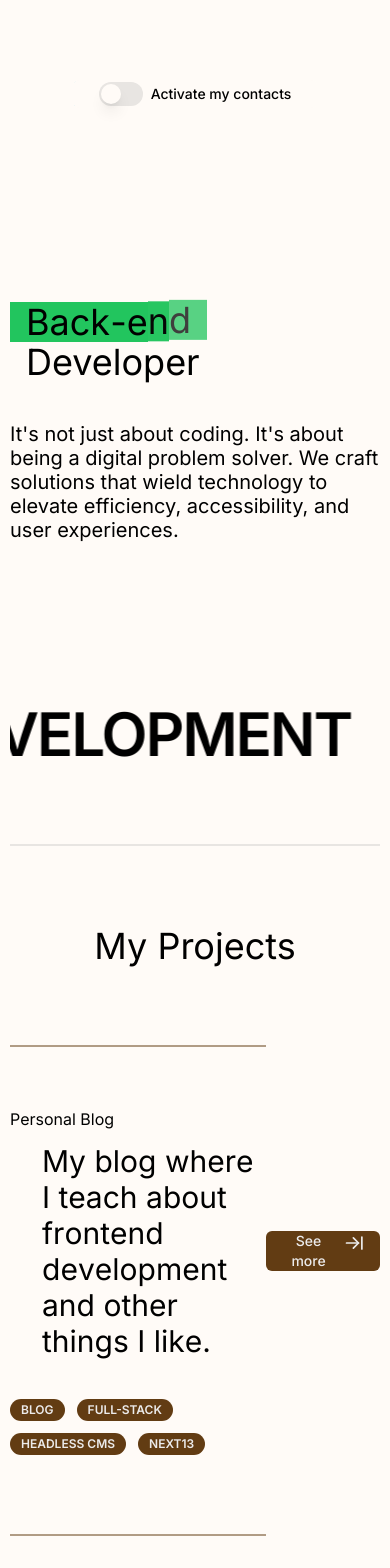
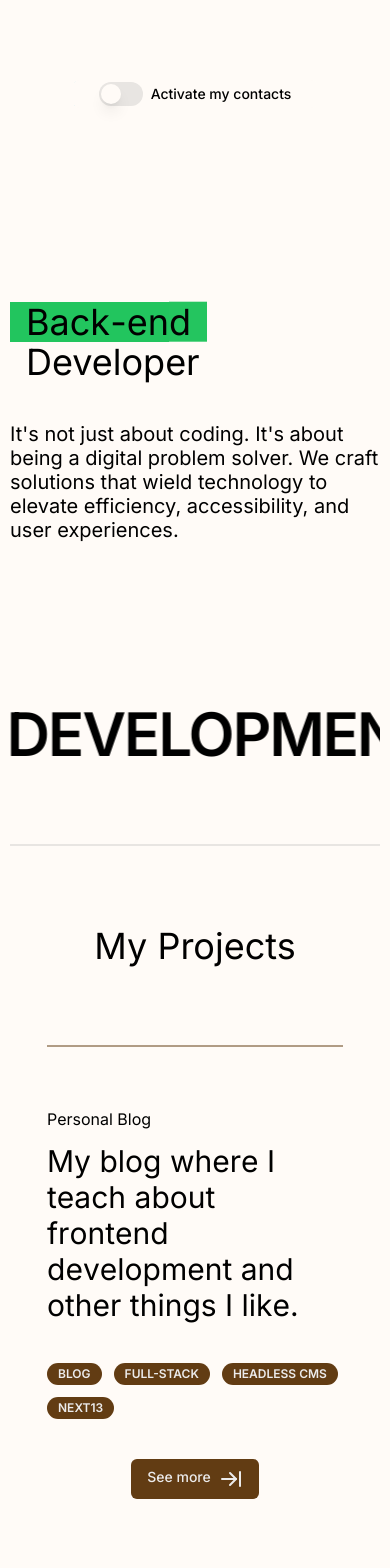
Before and after one commit to Luccatp/luisaoliveira, a Next.js app: page /my-skills in a window 390 px wide. Shown: the top 1568 px of the page. Built offline with nearby package versions, Linux system fonts and the light colour scheme.

Commit message:
feat: mob responsiveness

```diff
--- a/components/ProjectCard.tsx
+++ b/components/ProjectCard.tsx
@@ -22,7 +22,7 @@ const ProjectCard: FC<ProjectCardProps> = ({
   link,
 }) => {
   return (
-    <div className="flex justify-between items-center w-full">
+    <div className="flex justify-between flex-col gap-10 sm:flex-row sm:gap-10 items-center w-full">
       <div className={"flex flex-col items-end w-4/5 gap-10"}>
         <BouncingLine />
         <div className={"flex flex-col gap-3 w-full justify-center"}>
@@ -32,7 +32,7 @@ const ProjectCard: FC<ProjectCardProps> = ({
             once={true}
             delay={delay}
             staggerVelocity={0.01}
-            className="m-0 text-3xl ml-8"
+            className="m-0 text-3xl sm:ml-8"
           />
         </div>
         <div className={"flex flex-wrap gap-3"}>
```
